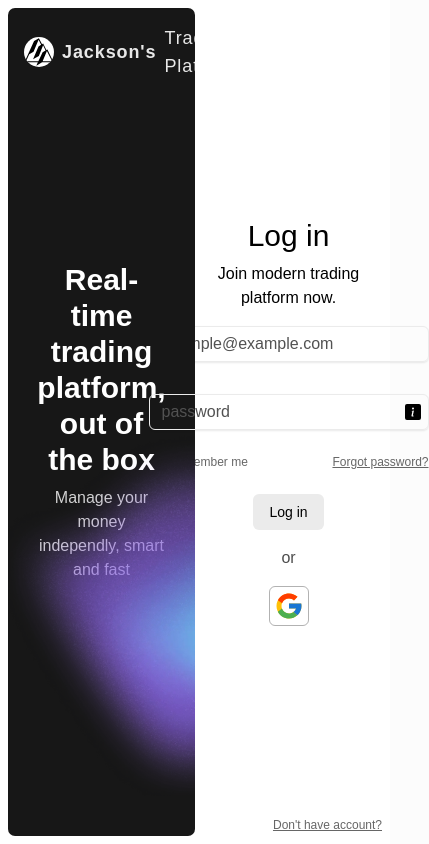
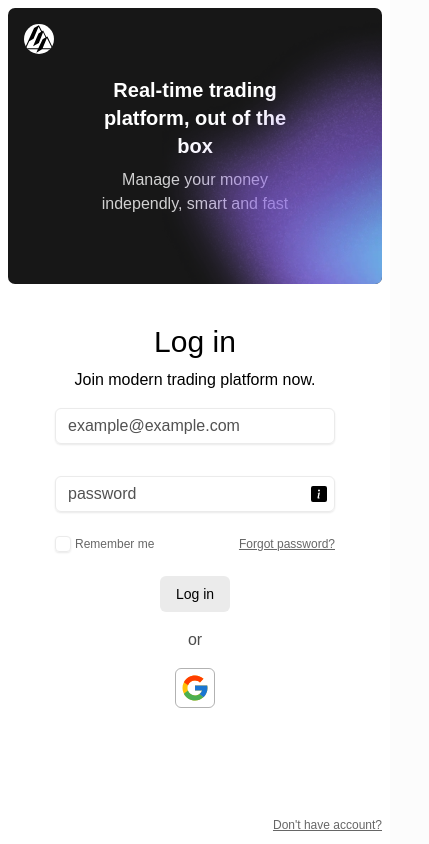
Before and after one commit to bazylcossac/jacksons-trading, a Next.js app: page /login in a window 390 px wide. Shown: the whole page, 429 px wide, since content can reach past the window. Built offline with nearby package versions, Linux system fonts and the light colour scheme.

Commit message:
add mobile view for login

```diff
--- a/src/app/login/page.tsx
+++ b/src/app/login/page.tsx
@@ -4,7 +4,7 @@ import Link from 'next/link';
 
 const LoginPage = () => {
   return (
-    <div className="bg-white w-full h-screen text-black flex p-2 relative">
+    <div className="bg-white w-full h-screen text-black p-2 relative flex flex-col md:flex-row">
       <LoginImage />
       <LoginForm />
       <div className="absolute bottom-2 right-2">
--- a/src/components/app/login/LoginForm.tsx
+++ b/src/components/app/login/LoginForm.tsx
@@ -26,7 +26,7 @@ const LoginForm = () => {
   };
 
   return (
-    <div className="w-1/2 flex flex-col text-center items-center justify-center">
+    <div className="md:w-1/2 flex flex-col text-center items-center justify-center md:pt-0 pt-10">
       <div className="pb-4 space-y-2">
         <h2 className="text-3xl">Log in</h2>
         <p>Join modern trading platform now.</p>
@@ -49,7 +49,7 @@ const LoginForm = () => {
         <div className="flex flex-col w-[280px] items-stretch">
           <LoginPasswordInput control={control} />
         </div>
-        <div className="flex justify-between items-center gap-1 pb-4  w-full">
+        <div className="flex justify-between items-center gap-1 pb-4 w-full">
           <div className="flex gap-1">
             <Controller
               name="rememberMe"
--- a/src/components/app/login/LoginImage.tsx
+++ b/src/components/app/login/LoginImage.tsx
@@ -4,16 +4,18 @@ import Logo from '../logo';
 
 const LoginImage = () => {
   return (
-    <div className="bg-neutral-900 rounded-[7px] h-full relative flex-1 overflow-hidden text-white width-1/2">
+    <div className="bg-neutral-900 rounded-[7px] h-1/3 md:h-full relative md:flex-1 overflow-hidden text-white width-1/2">
       <div className="p-4 font-bold text-lg tracking-wider text-white/90 flex items-center gap-2">
-        <Logo width={30} height={30} alt="logo" className="rounded-full " />
-        Jackson's <span className="font-light">Trading Platform</span>
+        <Logo width={30} height={30} alt="logo" className="rounded-full" />
+        <div className="hidden md:inline-block">
+          Jackson's <span className="font-light">Trading Platform</span>
+        </div>
       </div>
       <div className="absolute top-1/2 left-1/2 -translate-x-1/2 -translate-y-1/2 text-center space-y-2">
-        <p className="text-3xl font-bold">Real-time trading platform, out of the box</p>
-        <p className="text-md  text-white/80">Manage your money independly, smart and fast</p>
+        <p className="text-xl md:text-3xl font-bold">Real-time trading platform, out of the box</p>
+        <p className="md:text-md  text-white/80">Manage your money independly, smart and fast</p>
       </div>
-      <div className="absolute -right-60 bottom-10">
+      <div className="absolute md:-right-60 md:bottom-10 -bottom-40 -right-70">
         <Image
           src={gradient}
           alt="gradient"
```
